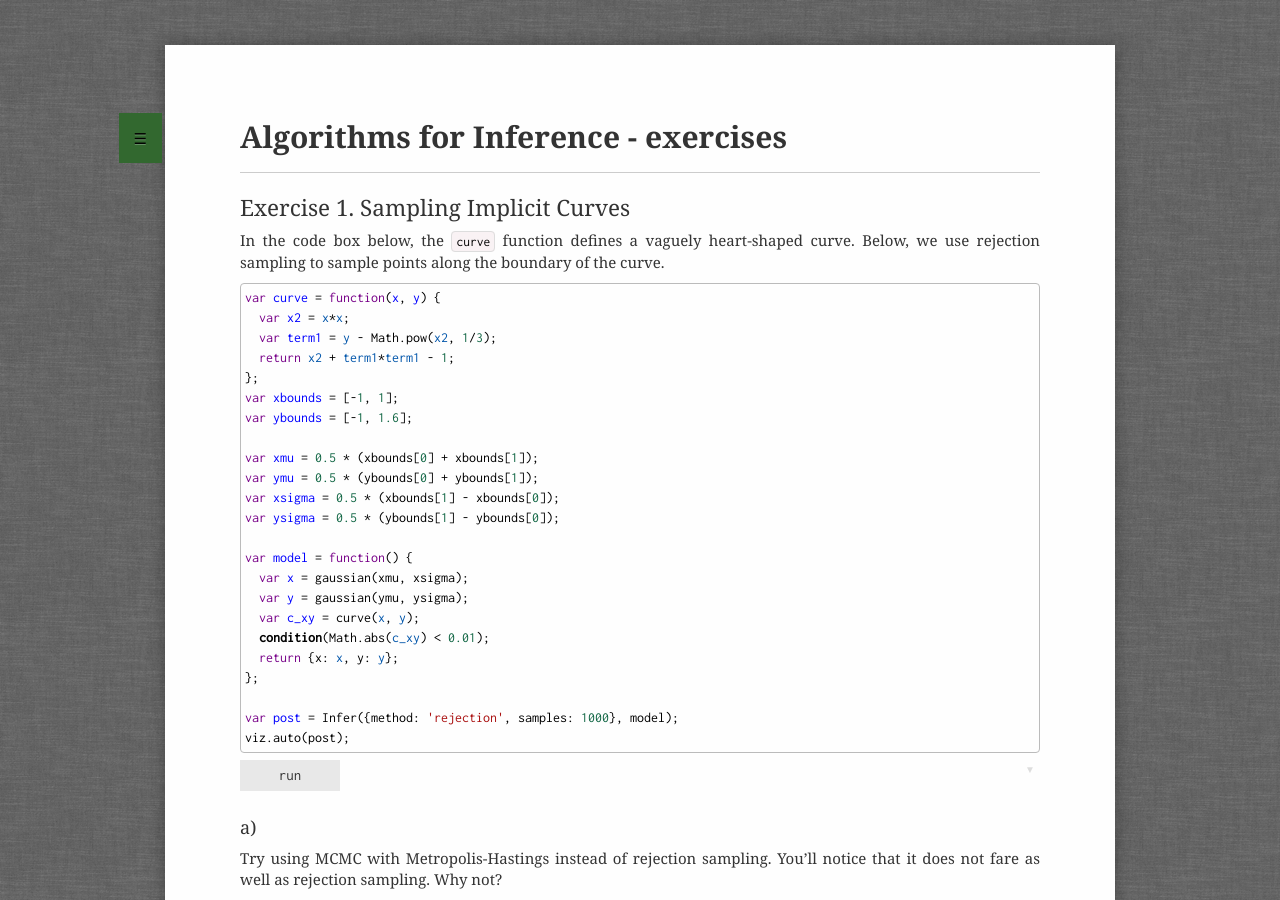
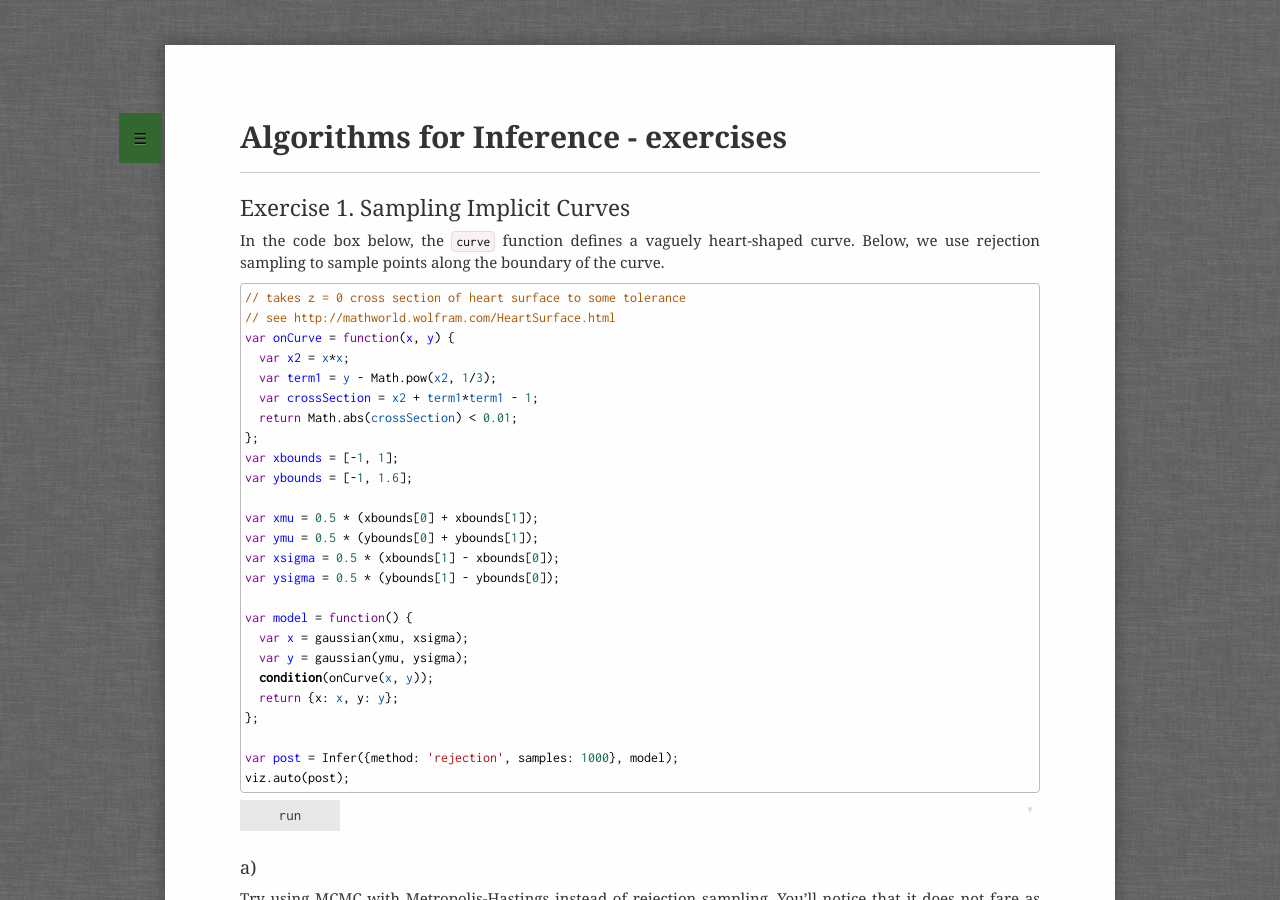
Before and after one commit to probmods/probmods2, a Jekyll site: the page built from exercises/inference-algorithms.md, in a window 1280 px wide and 900 px high. Built offline with Jekyll 4.4.1, drawn with Linux system fonts in a browser that asks for light colours; a script that is not in the unit is left out.

Commit message:
update heart curve code

```diff
--- a/exercises/inference-algorithms.md
+++ b/exercises/inference-algorithms.md
@@ -8,10 +8,13 @@
 In the code box below, the `curve` function defines a vaguely heart-shaped curve. Below, we use rejection sampling to sample points along the boundary of the curve.
 
 ~~~~
-var curve = function(x, y) {
+// takes z = 0 cross section of heart surface to some tolerance
+// see http://mathworld.wolfram.com/HeartSurface.html
+var onCurve = function(x, y) {
   var x2 = x*x;
   var term1 = y - Math.pow(x2, 1/3);
-  return x2 + term1*term1 - 1;
+  var crossSection = x2 + term1*term1 - 1;
+  return Math.abs(crossSection) < 0.01;
 };
 var xbounds = [-1, 1];
 var ybounds = [-1, 1.6];
@@ -24,8 +27,7 @@
 var model = function() {
   var x = gaussian(xmu, xsigma);
   var y = gaussian(ymu, ysigma);
-  var c_xy = curve(x, y);
-  condition(Math.abs(c_xy) < 0.01);
+  condition(onCurve(x, y));
   return {x: x, y: y};
 };
 
```
